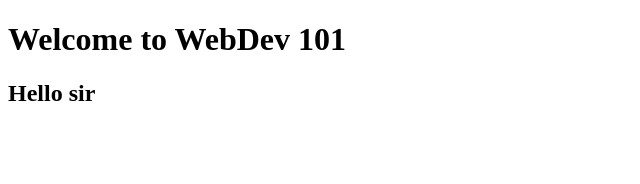
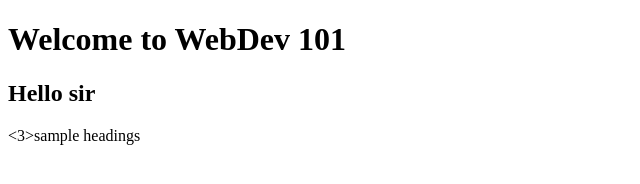
Before and after one commit to fabsyahoo/intro, a plain HTML site: page index.html in a window 1280 px wide. Shown: the whole page, without its empty margins (0-640 px from the left). Drawn offline with Linux system fonts and the light colour scheme.

Commit message:
Update index.html

```diff
--- a/index.html
+++ b/index.html
@@ -11,6 +11,7 @@
 <body>
     <h1>Welcome to WebDev 101</h1>
     <h2>Hello sir</h2>
+    <3>sample headings</h3>
 </body>
 
 </html>
```
